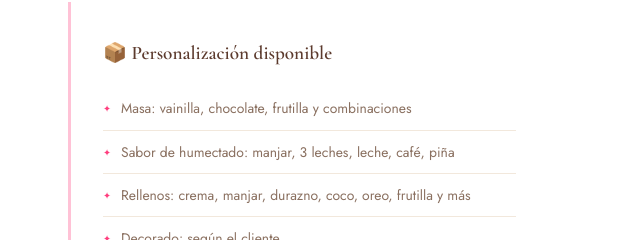
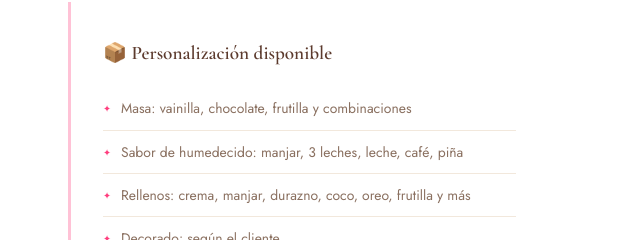
Before and after one commit to joelmamanimarino7-debug/masdeli, a plain HTML site: page contratos.html in a window 1280 px wide. Shown: the part 2257-2497 px from the top of the page, 592-1232 px from the left. Drawn offline with nearby package versions, Linux system fonts and the light colour scheme.

Commit message:
Corregir "humectado" a "humedecido" en Personalización disponible
Co-Authored-By: Claude Sonnet 5 <noreply@anthropic.com>

```diff
--- a/contratos.html
+++ b/contratos.html
@@ -391,7 +391,7 @@
       <h3>📦 Personalización disponible</h3>
       <ul class="contrato-list">
         <li>Masa: vainilla, chocolate, frutilla y combinaciones</li>
-        <li>Sabor de humectado: manjar, 3 leches, leche, café, piña</li>
+        <li>Sabor de humedecido: manjar, 3 leches, leche, café, piña</li>
         <li>Rellenos: crema, manjar, durazno, coco, oreo, frutilla y más</li>
         <li>Decorado: según el cliente</li>
       </ul>
```
